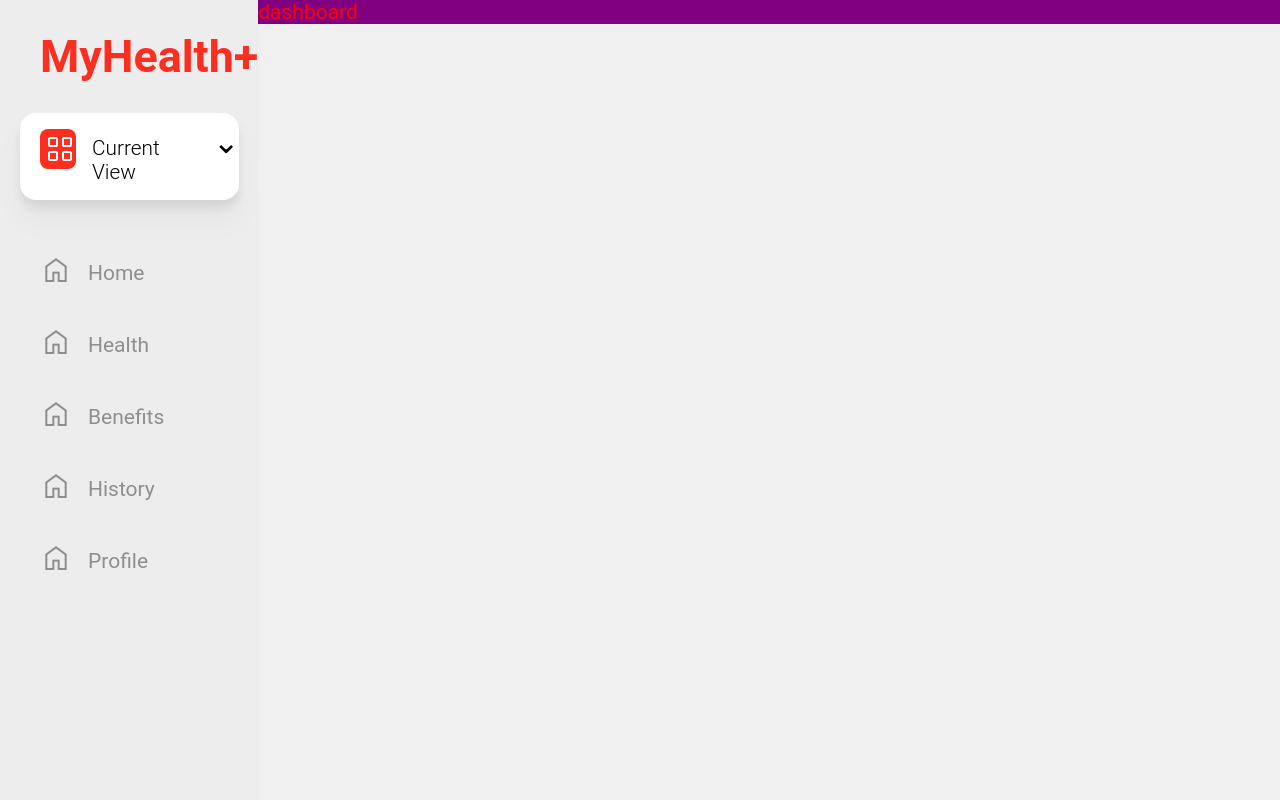
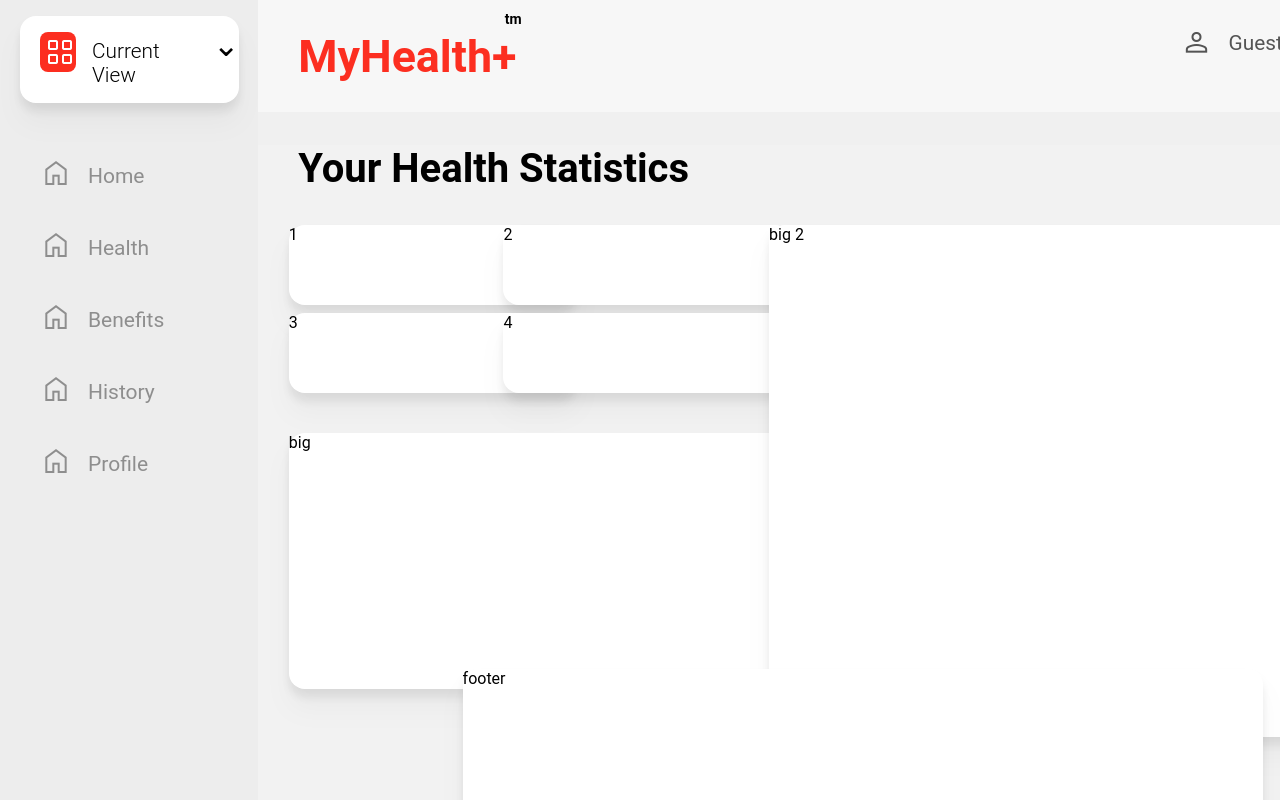
Before and after one commit to calebwelch1/Home, a Vue app: page /med in a window 1280 px wide. Built offline with nearby package versions, Linux system fonts and the light colour scheme; the HTML template or start-up script is replaced by a standard one.

Commit message:
main medview

```diff
--- a/src/views/Med/dashboard.vue
+++ b/src/views/Med/dashboard.vue
@@ -13,15 +13,41 @@ export default {
 </script>
 
 <template>
-  <main>
-    <html lang="en">
-<body>
     <div class="dashboard">
-       <p style="color: red;">dashboard</p>
+        <h2 style="color: black; font-size: 2.5rem; margin-left: 2.5rem;">Your Health Statistics</h2>
+        <div
+        class="drop-shadow-xl absolute tag-card"
+        style="left: 3%; top: 10%">
+        1
+        </div>
+        <div
+        class="drop-shadow-xl absolute tag-card"
+        style="left: 24%; top: 10%">
+        2
+        </div>
+        <div
+        class="drop-shadow-xl absolute tag-card"
+        style="left: 3%; top: 21%">
+        3
+        </div>
+        <div
+        class="drop-shadow-xl absolute tag-card"
+        style="left: 24%; top: 21%">
+        4
+        </div>
+        <div class="drop-shadow-xl absolute tag-card"
+        style="left: 3%; top: 36%; color: black; border-radius: 1rem; width: 38rem; height: 16rem;">
+            big
+        </div>
+        <div class="drop-shadow-xl absolute tag-card"
+        style="left: 50%; top: 10%; color: black; border-radius: 1rem; width: 38rem; height: 32rem;">
+            big 2
+        </div>
+        <div class="drop-shadow-xl absolute tag-card"
+        style="left: 20%; top: 65.5%; color: black; border-radius: 1rem; width: 50rem; height: 10rem;">
+            footer
+        </div>
     </div>
-</body>
-</html>
-  </main>
 </template>
 <style lang="scss">
 body,
@@ -33,7 +59,7 @@ html {
 }
 
 .dashboard {
-    background: purple;
+    background: #f2f2f2;
     width: 100%;
     height: 100%;
     position: relative;
@@ -46,6 +72,9 @@ html {
   padding: 0px;
 }
 
+.absolute {
+    position: absolute;
+}
 .first-div {
   flex: 20;
   background-color: #f0f0f0;
@@ -56,19 +85,18 @@ html {
   background-color: #d0d0d0;
 }
 
-.sidebar {
-        min-width: 20vw;
-        max-width: 20vw;
-        width: 20vw;
-        min-height: 100vh;
-        background-color: blueviolet;
-        margin-right: 0px;
-      }
-
 .main {
     min-height: 100vh;
     min-width: 79vw;
     max-width: 79vw;
     background: forestgreen;
 }
+
+.tag-card {
+    background: #fff;
+    color: black;
+    border-radius: 1rem;
+    width: 18rem;
+    height: 5rem;
+}
 </style>
--- a/src/views/MedView.vue
+++ b/src/views/MedView.vue
@@ -22,7 +22,9 @@ export default {
 <body>
     <div class="container">
         <div class="first-div">
-            <h1 style="color:#fc2e20; padding-left: 40px; font-size: 2.8rem;">MyHealth+</h1>
+            <!--  -->
+            <div class="I AM THE SPACER!!!!" style="height: 2vh;" />
+            <!--  -->
             <div class="drop-shadow-xl" style="margin-left: 20px; background: #fff; border-radius: 1rem; width: 85%; display:flex; flex-direction: row; padding-top: 1rem; padding-bottom: 1rem;">
                 <div style="background:#fc2e20; border-radius: .5rem; width: 2.5rem; height: 2.5rem;margin-left: 20px;">
                 <span class="material-symbols-outlined" style="margin-top: 0.25rem; margin-left: 0.25rem;">
@@ -65,8 +67,32 @@ export default {
                     <p class="position-menu-items position-menu-item-p">Profile</p>
                 </li>
             </ul>
+            <!--  -->
+            <div class="I AM THE SPACER!!!!" style="height: 38vh;" />
+            <!--  -->
+            <div style="position: relative;">
+            <p style="color: black; position: absolute; top: -10%; right: 13%; font-size: 14px; font-weight: 600;">tm</p>
+            <h1 style="color:#fc2e20; padding-left: 40px; font-size: 2.8rem;">MyHealth+</h1>
+            </div>
         </div>
         <div class="second-div">
+            <div style="background: #f7f7f7; height: 7rem; display: flex; flex-direction:row;">
+                <div style="position: relative;">
+                <p style="color: black; position: absolute; top: 10%; right: -2%; font-size: 14px; font-weight: 600;">tm</p>
+                <h1 style="color:#fc2e20; padding-left: 40px; font-size: 2.8rem;">MyHealth+</h1>
+                </div>
+                <!--  -->
+                <div style="display: flex; flex-direction: row; margin-left: 65%; margin-top: 2.5%; margin-bottom: 2.5%;">
+                <span class="material-symbols-outlined" style="color: #545454;">
+                person
+                </span>
+                <p style="color:#545454; margin-left: 1rem; margin-right: 1rem; font-size: 1.3rem; margin-top: 3%;">Guest</p>
+                <p style="color:#545454; margin-left: -10px; margin-right: 1rem; font-size: 2.2rem; margin-top: -5%;">&#8964;</p>
+                <span class="material-symbols-outlined" style="color: #545454; margin-top: 1%;">
+                notifications
+                </span>
+                </div>
+            </div>
             <Dashboard />
         </div>
     </div>
@@ -92,6 +118,7 @@ p {
   height: 100%;
   width: 100%;
   padding: 0px;
+  overflow: hidden;
 }
 
 .first-div {
```
